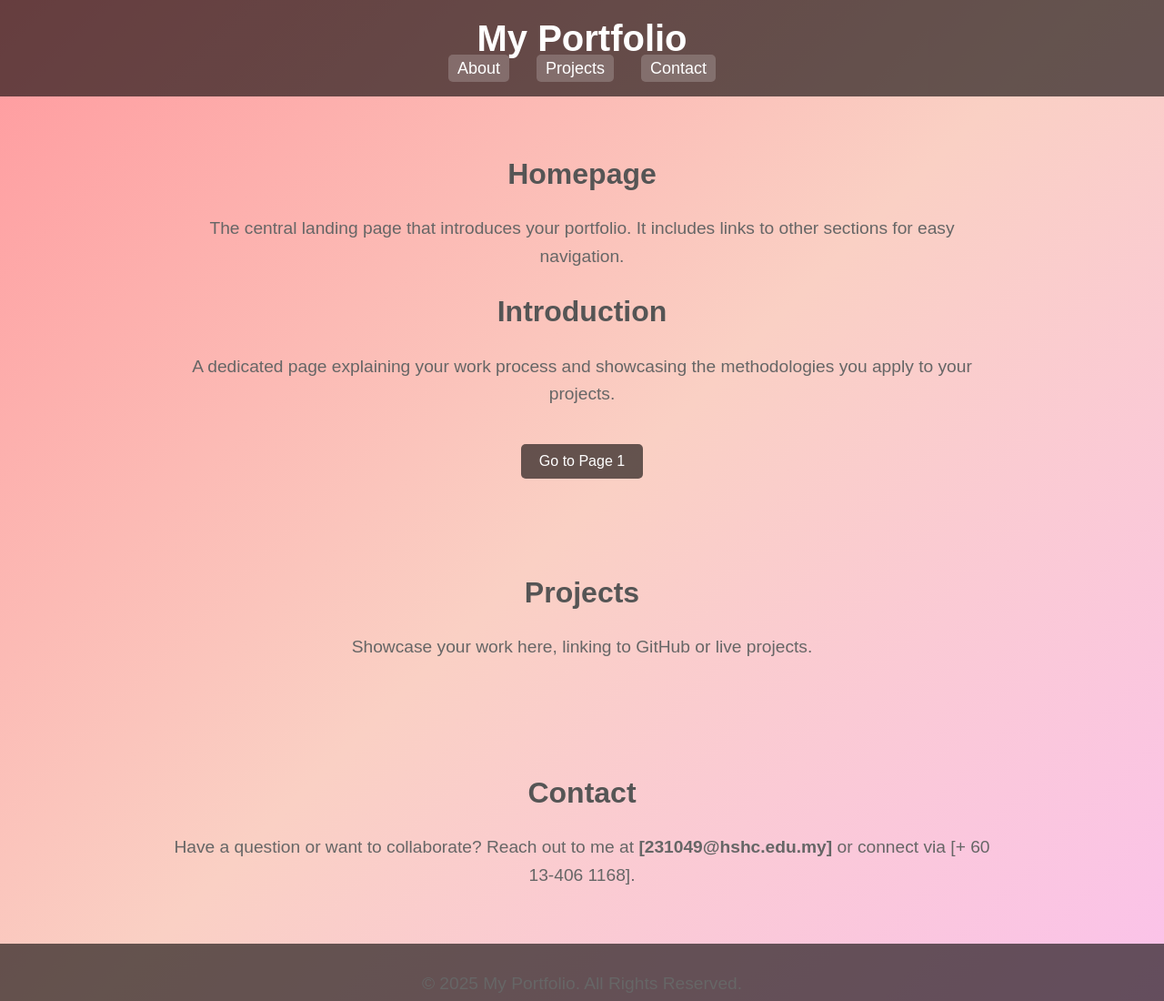
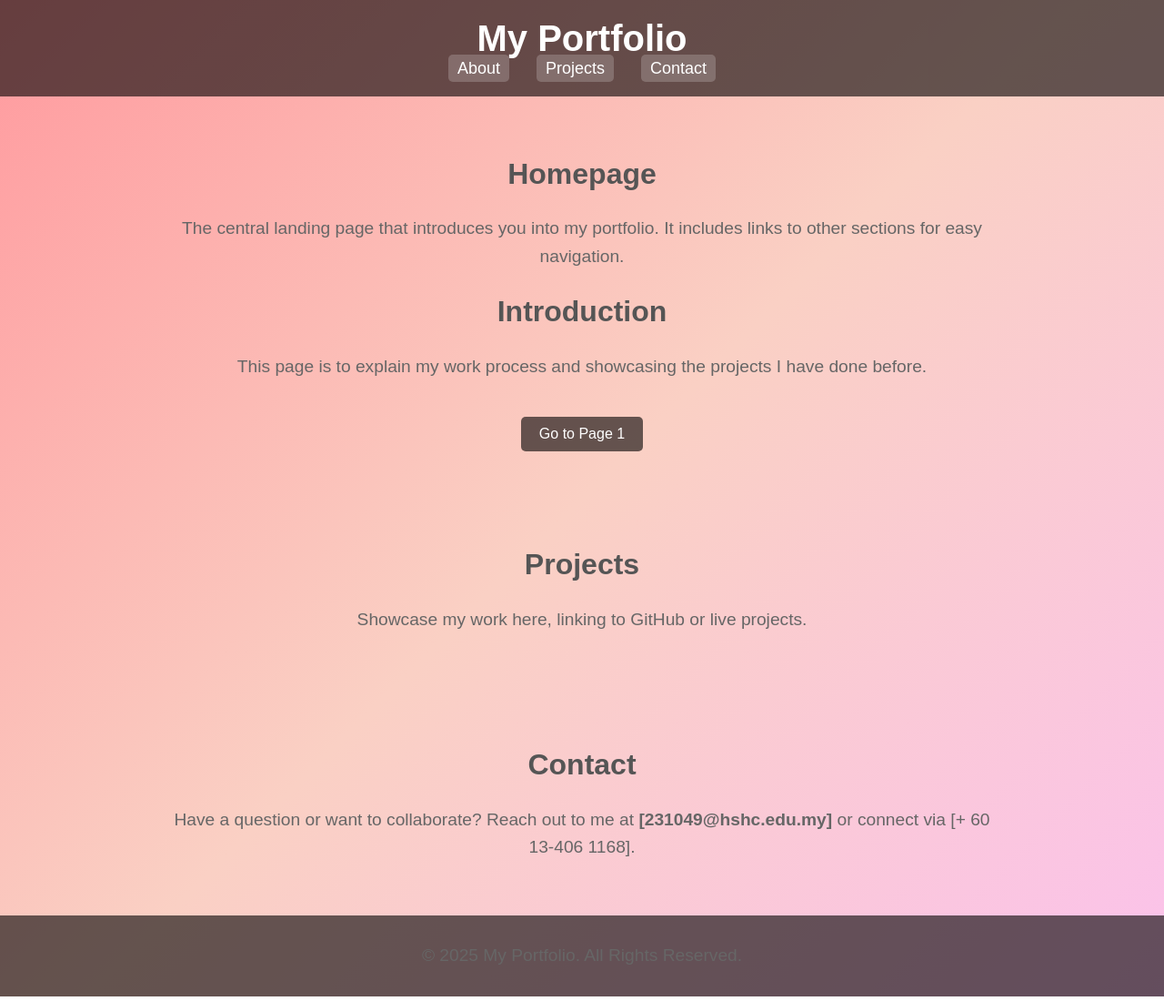
Before and after one commit to 070710/070710.github.io, a plain HTML site: page index.html in a window 1280 px wide. Shown: the top 1100 px of the page at 91% size. Drawn offline with Linux system fonts and the light colour scheme.

Commit message:
Update index.html

```diff
--- a/index.html
+++ b/index.html
@@ -98,16 +98,16 @@
     <!-- About Section -->
     <section id="about">
         <h2>Homepage</h2>
-        <p>The central landing page that introduces your portfolio. It includes links to other sections for easy navigation.</p>
+        <p>The central landing page that introduces you into my portfolio. It includes links to other sections for easy navigation.</p>
         <h2>Introduction</h2>
-        <p>A dedicated page explaining your work process and showcasing the methodologies you apply to your projects.</p>
+        <p>This page is to explain my work process and showcasing the projects I have done before.</p>
         <a href="page1.html" style="color: #fff; text-decoration: none; background-color: rgba(0, 0, 0, 0.6); padding: 10px 20px; border-radius: 5px; display: inline-block; margin-top: 20px;">Go to Page 1</a>
     </section>
 
     <!-- Projects Section -->
     <section id="projects">
         <h2>Projects</h2>
-        <p>Showcase your work here, linking to GitHub or live projects.</p>
+        <p>Showcase my work here, linking to GitHub or live projects.</p>
     </section>
 
     <!-- Contact Section -->
```
